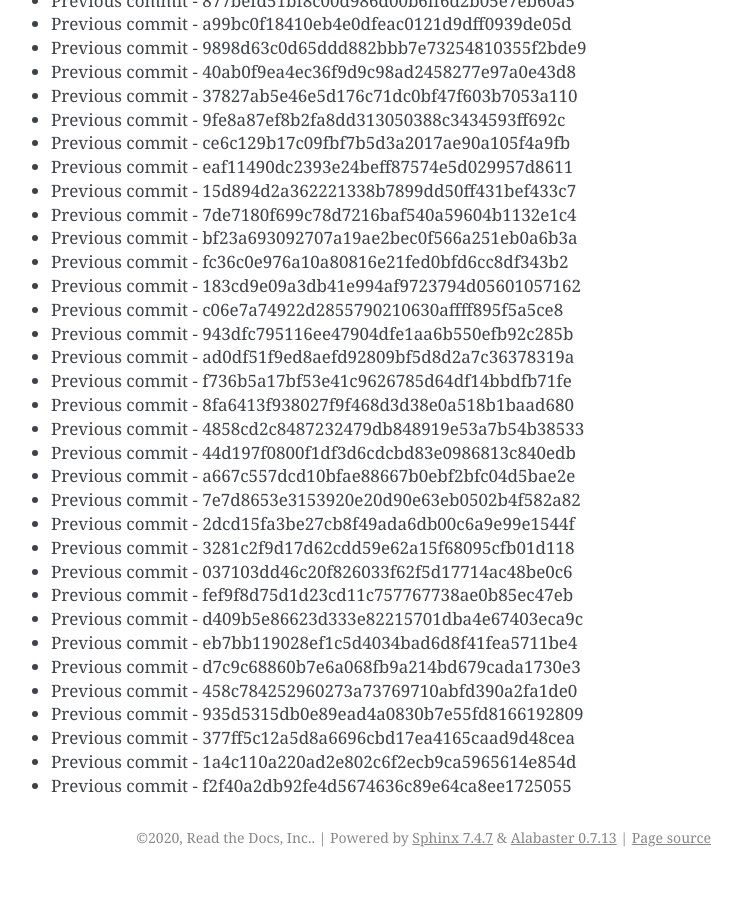
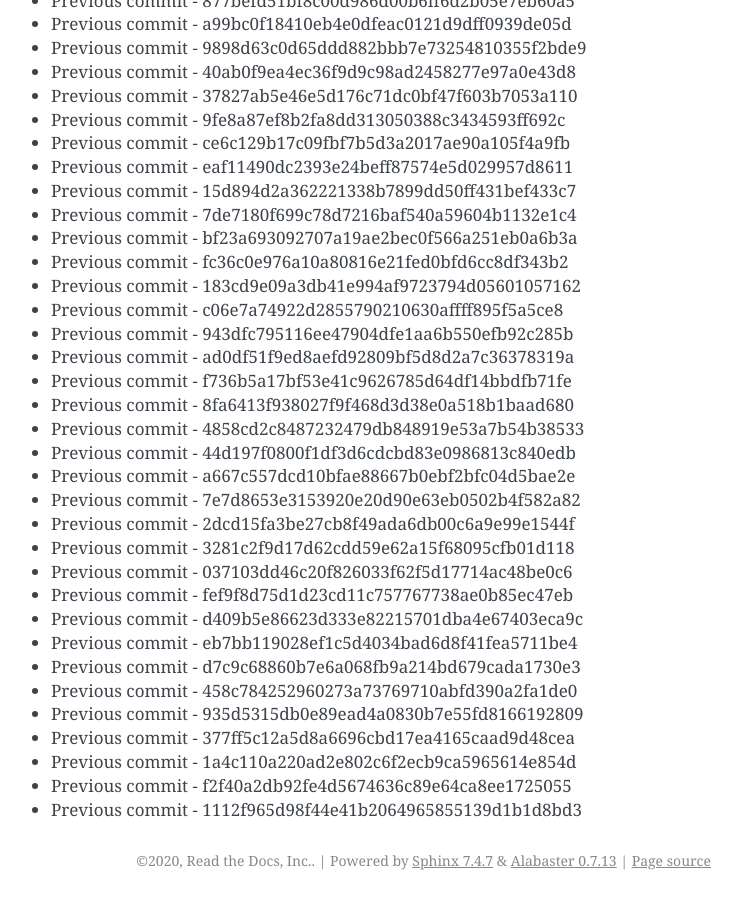
Before and after one commit to readthedocs/rtd-git-stresstest, a Sphinx documentation site: the page built from docs/updates.rst, in a window 1280 px wide and 900 px high, scrolled down 101292 px. Shown: the whole window, without its empty margins (399-1141 px from the left). Built offline with Sphinx 7.4.7, drawn with Linux system fonts in a browser that asks for light colours; before the commit the page ends 102169 px from its top, so only the background shows below that.

Commit message:
Generating commit from previous: 1112f965d98f44e41b2064965855139d1b1d8bd3

```diff
--- a/docs/updates.rst
+++ b/docs/updates.rst
@@ -4288,3 +4288,4 @@ It can be tested for any performance characteristics.
 * Previous commit - 377ff5c12a5d8a6696cbd17ea4165caad9d48cea
 * Previous commit - 1a4c110a220ad2e802c6f2ecb9ca5965614e854d
 * Previous commit - f2f40a2db92fe4d5674636c89e64ca8ee1725055
+* Previous commit - 1112f965d98f44e41b2064965855139d1b1d8bd3
```
